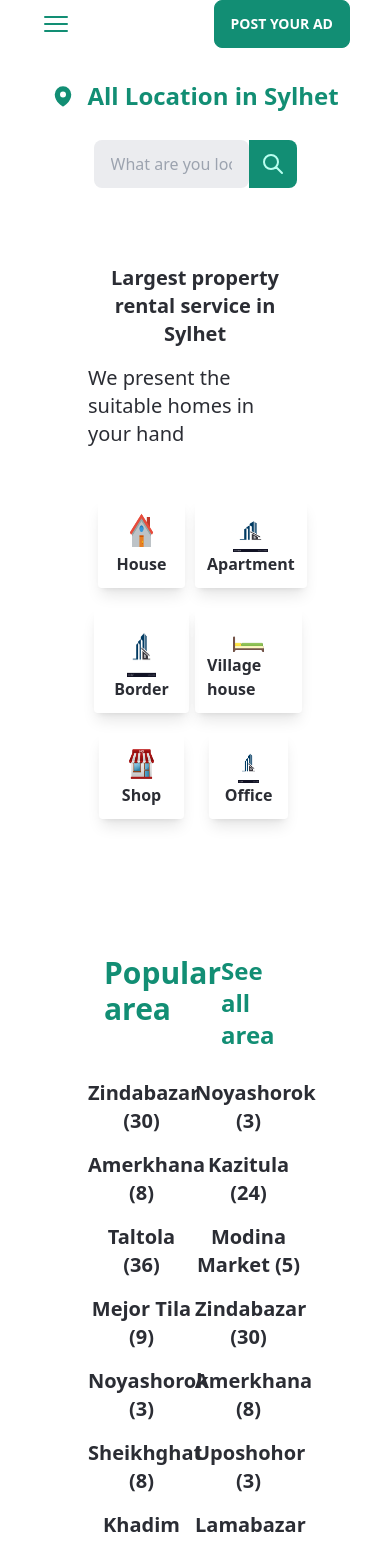
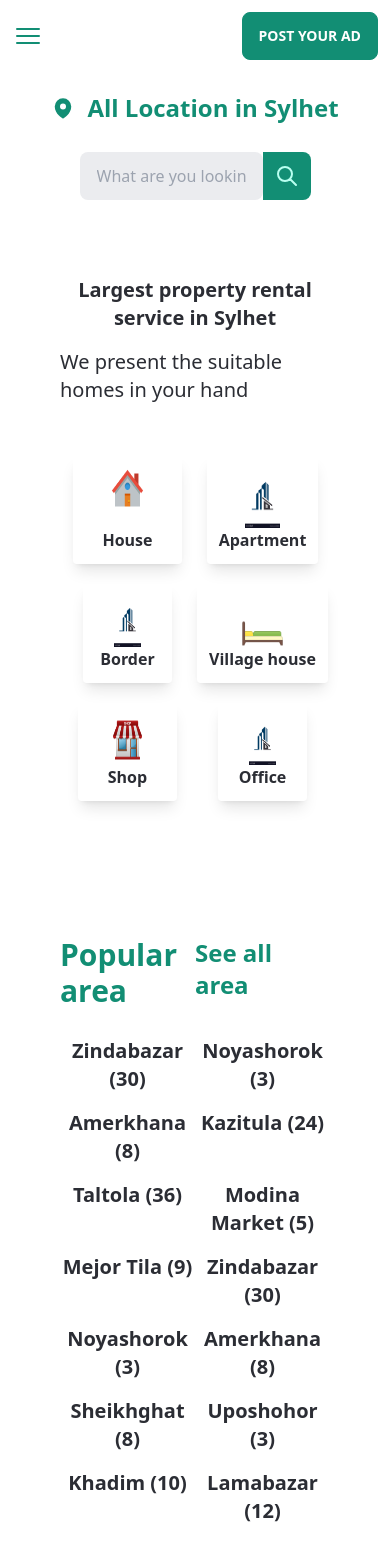
Before and after one commit to mahbubaly/rental-web, a React (Vite) app: page / in a window 390 px wide. Shown: the top 1544 px of the page. Built offline with nearby package versions, Linux system fonts and the light colour scheme.

Commit message:
mobile-res

```diff
--- a/src/Components/Area.jsx
+++ b/src/Components/Area.jsx
@@ -6,7 +6,7 @@ const Area = ({ area }) => {
     return (
         <div>
             <div className='my-2 '>
-                <Link className='text-xl hover:shadow-xl hover:p-2 rounded-lg font-semibold hover:text-blue-500 lg:text-2xl 2xl:text-4xl '>{area}</Link>
+                <Link className='text-xl hover:shadow-xl gap-10 mx-auto md:gap-0 hover:p-2 rounded-lg font-semibold hover:text-blue-500 lg:text-2xl 2xl:text-4xl '>{area}</Link>
 
 
             </div>
--- a/src/Components/Main.jsx
+++ b/src/Components/Main.jsx
@@ -7,7 +7,7 @@ const Main = () => {
 
     const navigation = useNavigation();
     return (
-        <div className=' px-10 bg-white'>
+        <div className=' p-3 md:px-10 bg-white'>
             <Header />
             <div className='mx-auto flex justify-center items-center bg-white'>{
                 navigation.state === "loading" && "loading..."
--- a/src/Components/MoreDetails.jsx
+++ b/src/Components/MoreDetails.jsx
@@ -25,9 +25,9 @@ const MoreDetails = () => {
 
 
     return (
-        <div>
+        <div className='p-4'>
 
-            <button className='btn btn-primary' onClick={handlerNav}>Go back</button>
+            <button className='btn btn-primary ' onClick={handlerNav}>Go back</button>
         </div>
     );
 };
--- a/src/Components/Section.jsx
+++ b/src/Components/Section.jsx
@@ -56,7 +56,7 @@ const Section = () => {
                 </div>
                 <div className='grid md:grid-cols-2 lg:grid-col-3 xl:grid-cols-3   grid-cols-2 m-0'>
 
-                    <div className='p-3 mb-5 rounded shadow-lg mx-auto flex flex-col hover:shadow-xl ease-in-out duration-1000 hover:text-white font-semibold hover:bg-primary justify-center items-center'>
+                    <div className='p-3 mb-5 rounded gap-4 md:gap-0 shadow-lg mx-auto flex flex-col hover:shadow-xl ease-in-out duration-1000 hover:text-white font-semibold hover:bg-primary justify-center items-center'>
 
                         <img className='h-full  w-[40%] ' src={house} alt="" />
                         <h1>House</h1>
--- a/src/Components/Section_2.jsx
+++ b/src/Components/Section_2.jsx
@@ -6,10 +6,10 @@ const Section_2 = ({ popularArea }) => {
 
     return (
         <div className='p-12 bg-white'>
-            <div className='flex justify-between my-5'>
-                <h1 className='font-bold ml-4 text-3xl 2xl:text-5xl text-primary hover:text-primary hover:underline hover:translate-x-2 transition duration-500 '>Popular area</h1>
+            <div className='flex justify-between gap-4  my-5'>
+                <h1 className='font-bold w-full lg:w-auto  text-3xl 2xl:text-5xl text-primary hover:text-primary hover:underline hover:translate-x-2 transition duration-500 '>Popular area</h1>
 
-                <Link to="/search" className='text-primary   hover:text-primary hover:underline hover:-translate-x-2 transition duration-500 font-semibold lg:text-3xl 2xl:text-4xl  text-2xl mr-4'> See all area</Link>
+                <Link to="/search" className='text-primary w-full lg:w-auto lg:text-right   hover:text-primary hover:underline hover:-translate-x-2 transition duration-500 font-semibold lg:text-3xl 2xl:text-4xl  text-2xl mr-4'> See all area</Link>
             </div>
 
 
```
